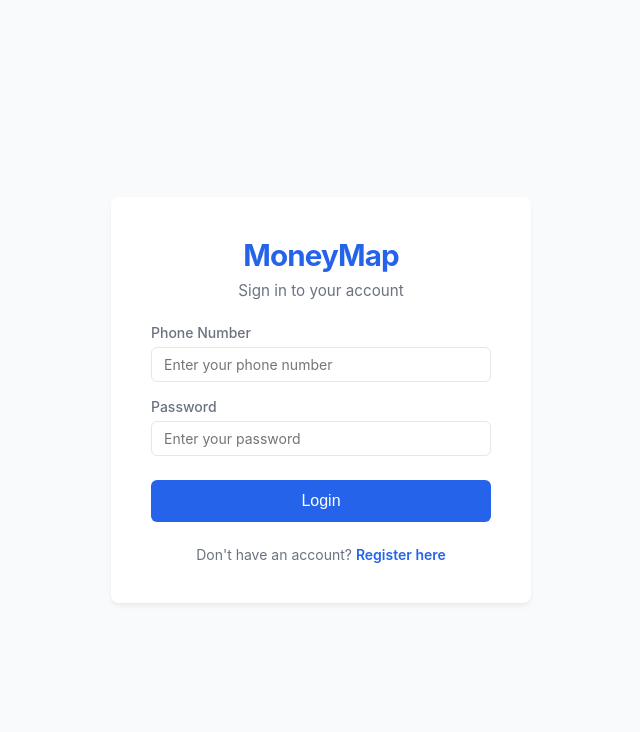
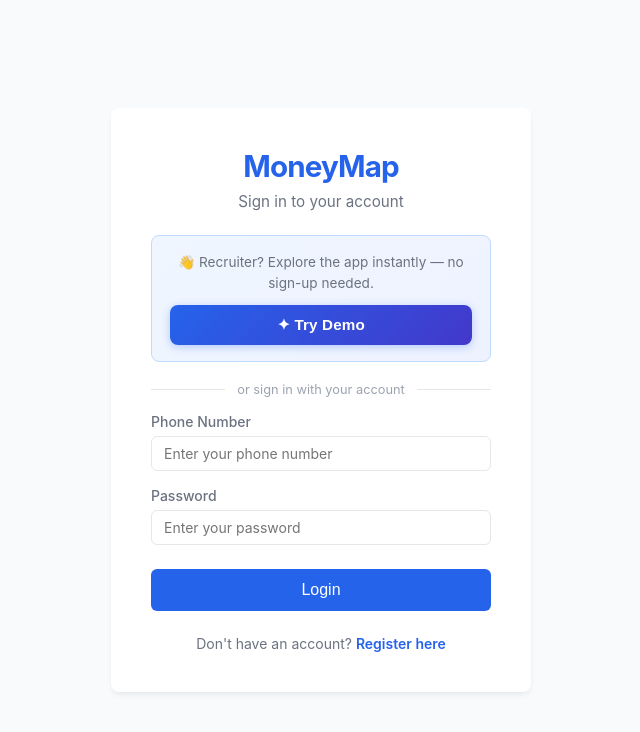
Before and after one commit to skillgovindan/MoneyMap-Saas, a React app in the folder frontend/: page /login in a window 1280 px wide. Shown: the top 732 px of the page, without its empty margins (319-959 px from the left). Built offline with nearby package versions, Linux system fonts and the light colour scheme; no server answers; the HTML template or start-up script is replaced by a standard one.

Commit message:
feat: add demo access button on login page for recruiters

```diff
--- a/frontend/src/index.css
+++ b/frontend/src/index.css
@@ -633,6 +633,72 @@ body {
   margin-top: 8px;
 }
 
+/* Demo Access Banner */
+.demo-banner {
+  background: linear-gradient(135deg, #eff6ff 0%, #eef2ff 100%);
+  border: 1px solid #bfdbfe;
+  border-radius: var(--radius-md);
+  padding: 16px 18px;
+  margin-bottom: 4px;
+  text-align: center;
+}
+
+html.dark .demo-banner {
+  background: linear-gradient(135deg, rgba(37, 99, 235, 0.12) 0%, rgba(67, 56, 202, 0.12) 100%);
+  border-color: rgba(96, 165, 250, 0.25);
+}
+
+.demo-banner-text {
+  font-size: 0.85rem;
+  color: var(--text-secondary);
+  margin-bottom: 12px;
+  line-height: 1.5;
+}
+
+.demo-btn {
+  width: 100%;
+  padding: 11px 16px;
+  font-size: 0.95rem;
+  font-weight: 600;
+  letter-spacing: 0.01em;
+  background: linear-gradient(135deg, #2563eb 0%, #4338ca 100%);
+  color: #fff;
+  border: none;
+  border-radius: var(--radius-md);
+  cursor: pointer;
+  transition: opacity 0.18s ease, transform 0.15s ease, box-shadow 0.18s ease;
+  box-shadow: 0 2px 8px rgba(37, 99, 235, 0.3);
+}
+
+.demo-btn:hover {
+  opacity: 0.92;
+  transform: translateY(-1px);
+  box-shadow: 0 4px 14px rgba(37, 99, 235, 0.4);
+}
+
+.demo-btn:active {
+  transform: translateY(0);
+  opacity: 1;
+}
+
+/* Divider between demo and regular login */
+.auth-divider {
+  display: flex;
+  align-items: center;
+  gap: 12px;
+  margin: 20px 0 16px;
+  color: var(--text-tertiary);
+  font-size: 0.8rem;
+}
+
+.auth-divider::before,
+.auth-divider::after {
+  content: '';
+  flex: 1;
+  height: 1px;
+  background-color: var(--border);
+}
+
 /* Topbar */
 .topbar {
   display: flex;
--- a/frontend/src/pages/Login.jsx
+++ b/frontend/src/pages/Login.jsx
@@ -27,12 +27,36 @@ const Login = () => {
     }
   };
 
+  const handleDemoAccess = () => {
+    // Set a demo token so ProtectedRoute allows access without a real account
+    localStorage.setItem('token', 'demo-access-token');
+    localStorage.setItem('user', JSON.stringify({ name: 'Demo User', phoneNumber: 'demo' }));
+    navigate('/dashboard');
+  };
+
   return (
     <div className="auth-container">
       <div className="page-container auth-card">
         <div className="auth-header" style={{ marginBottom: '24px' }}>
           <h1 className="auth-brand" style={{ fontSize: '1.85rem', fontWeight: '700', letterSpacing: '-0.03em', marginBottom: '8px' }}>MoneyMap</h1>
           <p className="auth-subtitle" style={{ fontSize: '0.95rem' }}>Sign in to your account</p>
+        </div>
+
+        {/* Demo Access Banner */}
+        <div className="demo-banner">
+          <p className="demo-banner-text">👋 Recruiter? Explore the app instantly — no sign-up needed.</p>
+          <button
+            id="demo-access-btn"
+            type="button"
+            className="btn demo-btn"
+            onClick={handleDemoAccess}
+          >
+            ✦ Try Demo
+          </button>
+        </div>
+
+        <div className="auth-divider">
+          <span>or sign in with your account</span>
         </div>
 
         {error && <div className="error-state" style={{ padding: '10px 14px', fontSize: '0.875rem' }}>{error}</div>}
```
